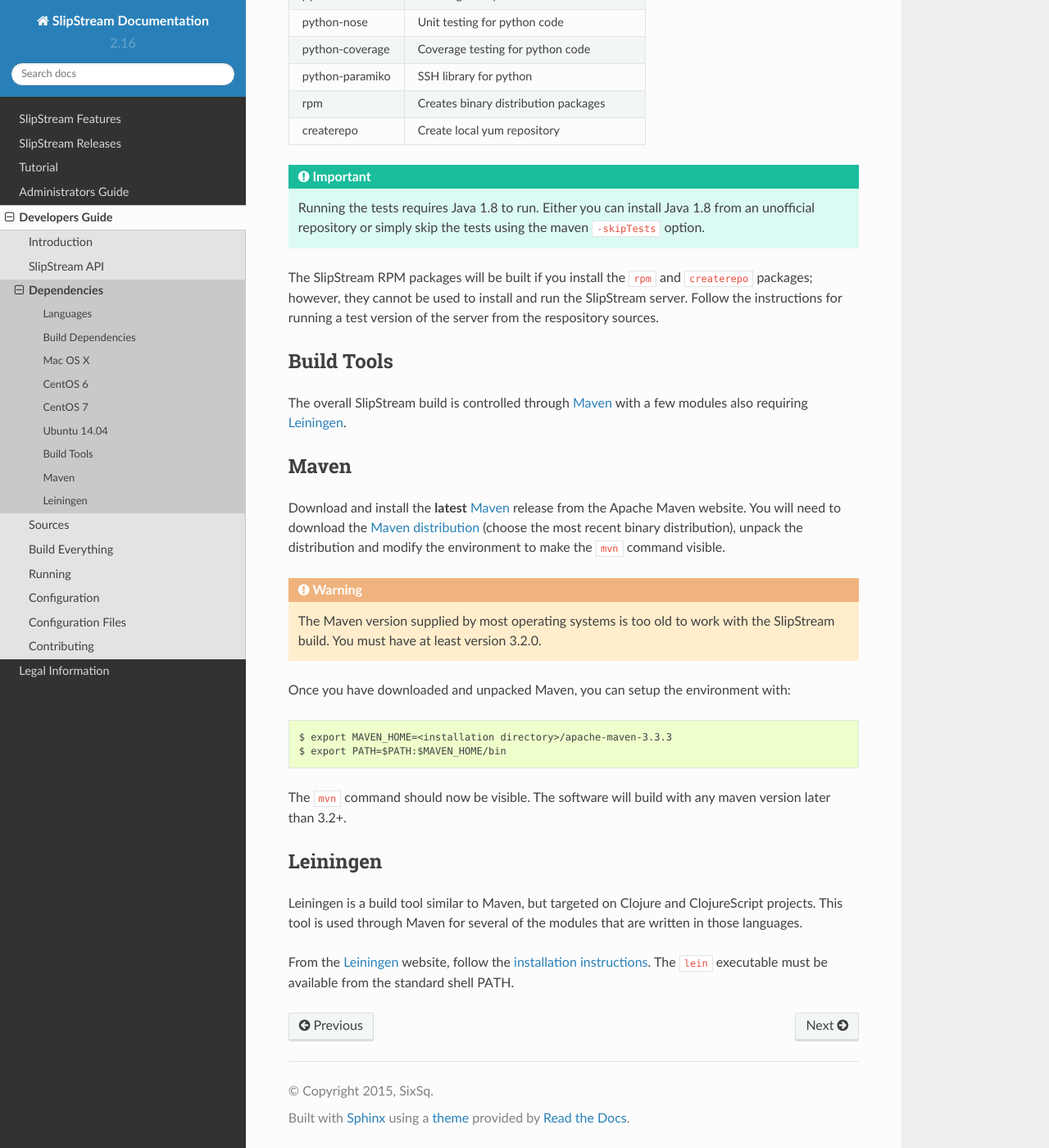
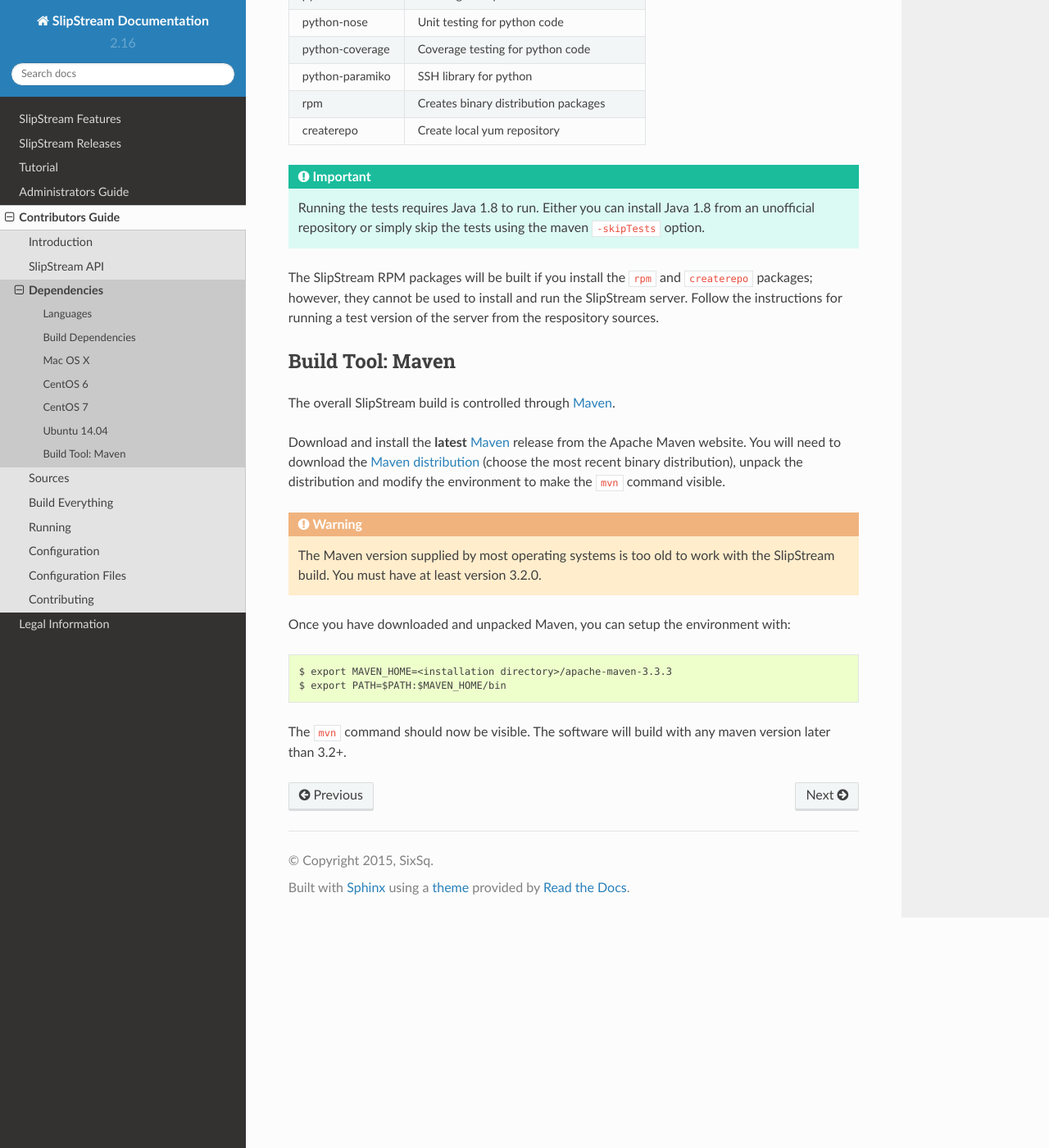
Before and after one commit to slipstream/SlipStreamDocumentation, a Sphinx documentation site: the page built from docs/developer_guide/dependencies.rst, in a window 1280 px wide and 1400 px high, scrolled down 5158 px. Shown: the whole window at 82% size. Built offline with Sphinx 7.4.7 and the Read the Docs theme 2.0.0, drawn with Linux system fonts in a browser that asks for light colours; some of the changed text lies outside the part shown.

Commit message:
update name of developers guide; remove references to leiningen

```diff
--- a/docs/developer_guide/dependencies.rst
+++ b/docs/developer_guide/dependencies.rst
@@ -302,15 +302,11 @@
 the SlipStream server. Follow the instructions for running a test
 version of the server from the respository sources.
 
-Build Tools
------------
+Build Tool: Maven
+-----------------
 
 The overall SlipStream build is controlled through
-`Maven <https://maven.apache.org/>`__ with a few modules also requiring
-`Leiningen <http://leiningen.org/>`__.
-
-Maven
------
+`Maven <https://maven.apache.org/>`__.
 
 Download and install the **latest**
 `Maven <https://maven.apache.org/>`__ release from the Apache Maven
@@ -335,14 +331,3 @@
 
 The ``mvn`` command should now be visible. The software will build with
 any maven version later than 3.2+.
-
-Leiningen
----------
-
-Leiningen is a build tool similar to Maven, but targeted on Clojure and
-ClojureScript projects. This tool is used through Maven for several of
-the modules that are written in those languages.
-
-From the `Leiningen <http://leiningen.org/>`__ website, follow the
-`installation instructions <http://leiningen.org/#install>`__. The
-``lein`` executable must be available from the standard shell PATH.
--- a/docs/developer_guide/index.rst
+++ b/docs/developer_guide/index.rst
@@ -1,6 +1,6 @@
 
-Developers Guide
-================
+Contributors Guide
+==================
 
 .. toctree::
    :maxdepth: 2
```
Also changed, not shown: docs/developer_guide/introduction.rst (+4 -4 lines).
